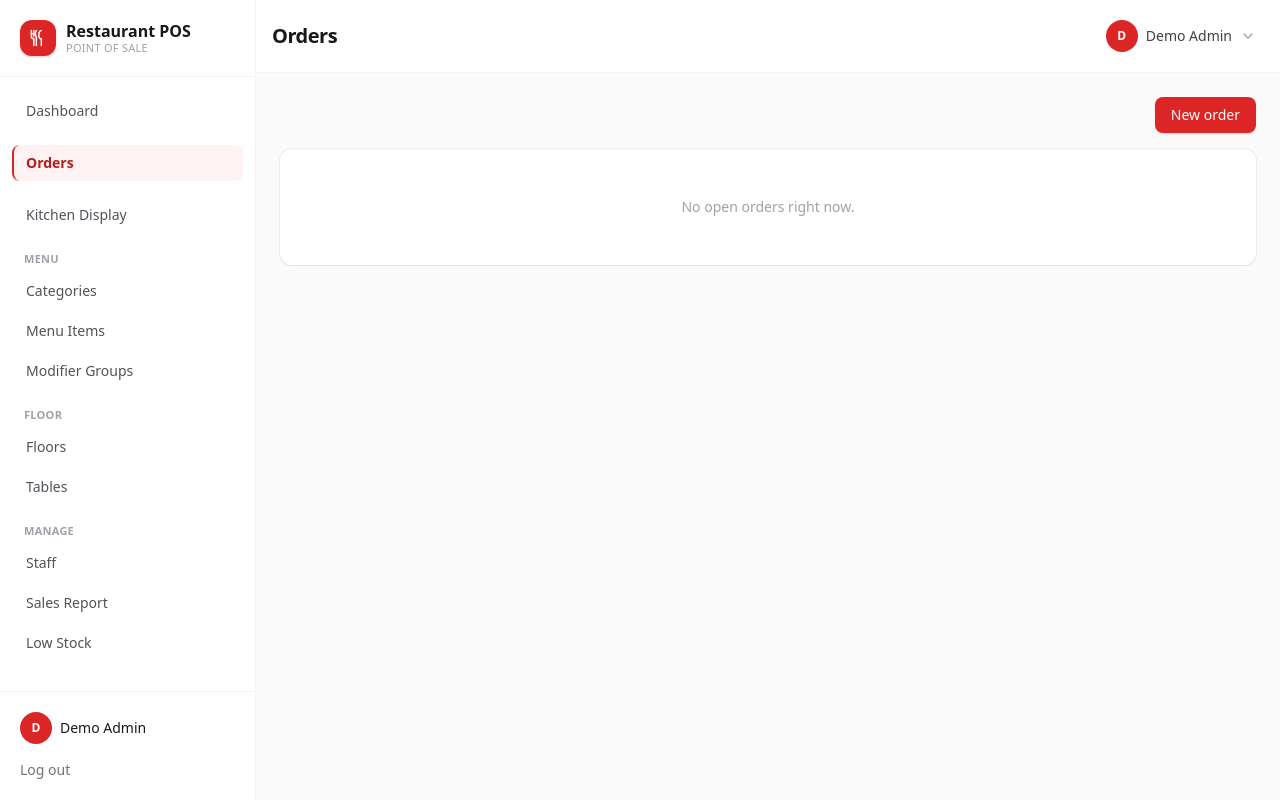
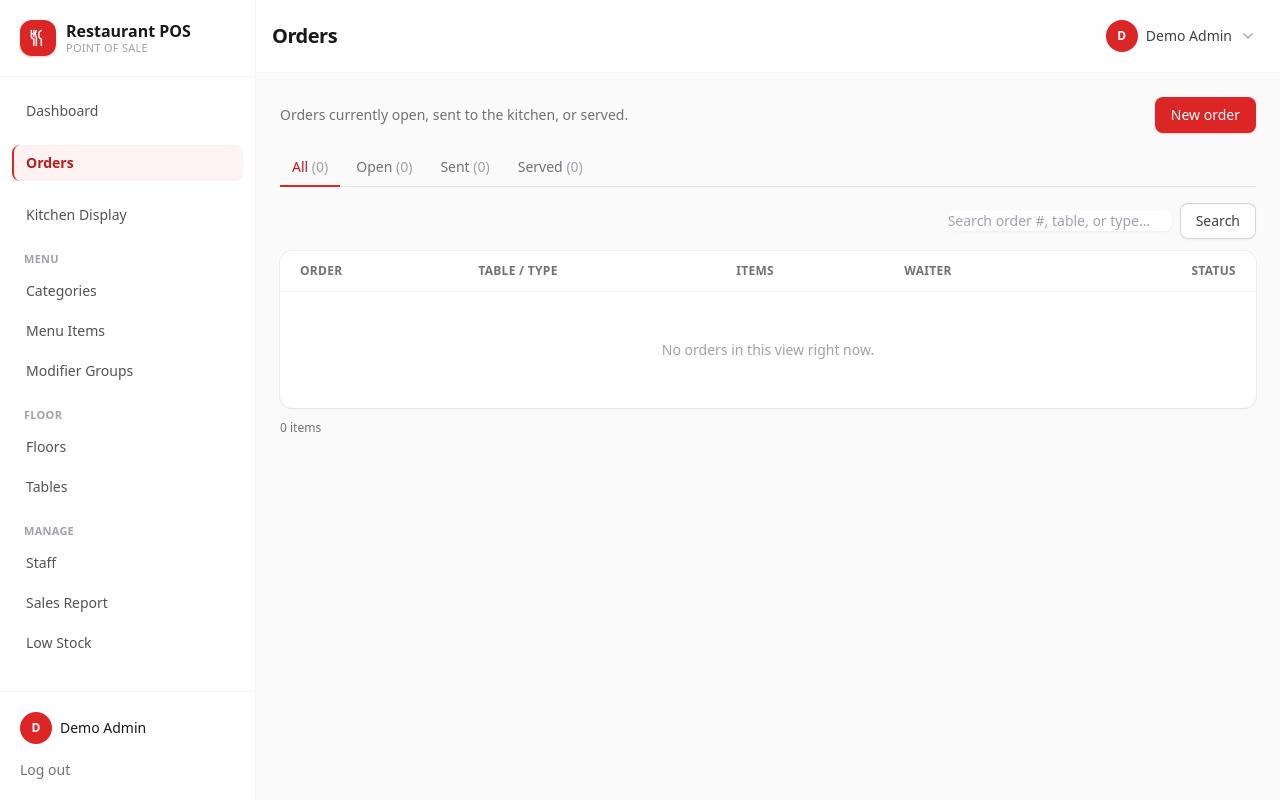
Before and after one commit to zabiremu/code-pos, a Laravel app: page /pos/orders in a window 1280 px wide. Run offline with Laravel 12, Linux system fonts and the light colour scheme; a user stored in the database is signed in; data comes from the database, SQL or seed files in the repository; data that the repository does not hold is empty; style sheets or scripts are compiled from the project's sources.

Commit message:
Rebuild the orders list as a WordPress-style admin list-table
Previous screen was a flat card of full-row links with no filtering
or search. Restructured to match the shape of a WP list-table screen
(Posts/Pages):

- Status tabs (All | Open | Sent | Served) with live counts, driving
  a ?status= query param.
- A search box (?q=) matching order #, table label, or order type.
- A real <table> with a header row, zebra-striped rows, and a
  hover-revealed "View" row-action under the order number - instead
  of the whole row being one link.
- Item count next to pagination ("N items").

OrderController::index now builds the filtered/paginated query and
the per-tab counts; pagination carries the current status/search via
withQueryString() so paging keeps the active filter.

tests/Feature/Pos/OrdersIndexTest.php covers: the All tab excluding
closed orders, status-tab filtering, and search-by-table-label.

Rebuilt frontend assets.

Co-Authored-By: Claude Sonnet 5 <noreply@anthropic.com>
Claude-Session: https://claude.ai/code/session_01DWok9gP6SRdXWQaZdY3APy

```diff
--- a/app/Http/Controllers/POS/OrderController.php
+++ b/app/Http/Controllers/POS/OrderController.php
@@ -17,14 +17,37 @@ use Illuminate\Http\Request;
  */
 class OrderController extends Controller
 {
-    public function index(): View
+    /**
+     * Status-tab + search filtering follows the same shape as a WordPress
+     * list-table screen (All | Open | Sent | Served tabs with counts, a
+     * search box, ?status=&q= in the URL) rather than a single flat list.
+     */
+    public function index(Request $request): View
     {
+        $activeStatuses = ['open', 'sent', 'served'];
+        $status = $request->query('status', 'all');
+        $search = trim((string) $request->query('q', ''));
+
         $orders = Order::with(['table', 'waiter', 'items.menuItem'])
-            ->whereIn('status', ['open', 'sent', 'served'])
+            ->whereIn('status', $activeStatuses)
+            ->when(in_array($status, $activeStatuses, true), fn ($q) => $q->where('status', $status))
+            ->when($search !== '', fn ($q) => $q->where(function ($q) use ($search) {
+                $q->where('id', 'like', "%{$search}%")
+                    ->orWhere('type', 'like', "%{$search}%")
+                    ->orWhereHas('table', fn ($t) => $t->where('label', 'like', "%{$search}%"));
+            }))
             ->latest()
-            ->paginate(20);
+            ->paginate(20)
+            ->withQueryString();
 
-        return view('pos.orders.index', compact('orders'));
+        $counts = [
+            'all' => Order::whereIn('status', $activeStatuses)->count(),
+            'open' => Order::where('status', 'open')->count(),
+            'sent' => Order::where('status', 'sent')->count(),
+            'served' => Order::where('status', 'served')->count(),
+        ];
+
+        return view('pos.orders.index', compact('orders', 'counts', 'status', 'search'));
     }
 
     public function create(): View
--- a/resources/views/pos/orders/index.blade.php
+++ b/resources/views/pos/orders/index.blade.php
@@ -1,9 +1,57 @@
+{{--
+    Structured like a WordPress admin list-table screen (Posts/Pages):
+    status tabs with counts, a search box above the table, a real <table>
+    with a header row and a hover-revealed "row action" under the title
+    cell instead of the whole row being one big link, zebra striping,
+    and an item count next to pagination.
+--}}
 <x-layouts.admin :title="'Orders'">
-    <div class="flex justify-end mb-4">
-        <a href="{{ route('pos.orders.create') }}" class="btn-primary">New order</a>
+    <div class="flex items-center justify-between gap-3 mb-4">
+        <p class="text-sm text-zinc-500">Orders currently open, sent to the kitchen, or served.</p>
+        <a href="{{ route('pos.orders.create') }}" class="btn-primary shrink-0">New order</a>
     </div>
 
-    <div class="card divide-y">
+    {{-- Status tabs --}}
+    <div class="flex items-center gap-1 text-sm border-b border-zinc-200 mb-4">
+        @php
+            $tabs = [
+                'all' => 'All',
+                'open' => 'Open',
+                'sent' => 'Sent',
+                'served' => 'Served',
+            ];
+        @endphp
+        @foreach ($tabs as $key => $label)
+            <a href="{{ route('pos.orders.index', array_filter(['status' => $key === 'all' ? null : $key, 'q' => $search ?: null])) }}"
+               class="px-3 py-2 -mb-px border-b-2 transition-colors {{ $status === $key ? 'border-primary-600 text-primary-700 font-medium' : 'border-transparent text-zinc-500 hover:text-zinc-800' }}">
+                {{ $label }} <span class="text-zinc-400">({{ $counts[$key] }})</span>
+            </a>
+        @endforeach
+    </div>
+
+    {{-- Search --}}
+    <div class="flex justify-end mb-3">
+        <form method="GET" action="{{ route('pos.orders.index') }}" class="flex items-center gap-2">
+            @if ($status !== 'all')
+                <input type="hidden" name="status" value="{{ $status }}">
+            @endif
+            <input type="text" name="q" value="{{ $search }}" placeholder="Search order #, table, or type&hellip;" class="input w-56">
+            <button class="btn-secondary">Search</button>
+        </form>
+    </div>
+
+    <div class="card overflow-x-auto">
+        <table class="w-full text-sm">
+            <thead>
+                <tr class="text-left text-xs font-semibold uppercase tracking-wide text-zinc-500 border-b border-zinc-100">
+                    <th class="px-5 py-3">Order</th>
+                    <th class="px-5 py-3">Table / Type</th>
+                    <th class="px-5 py-3">Items</th>
+                    <th class="px-5 py-3">Waiter</th>
+                    <th class="px-5 py-3 text-right">Status</th>
+                </tr>
+            </thead>
+            <tbody class="divide-y divide-zinc-100">
                 @foreach ($orders as $order)
                     @php
                         $statusBadge = match ($order->status) {
@@ -13,21 +61,39 @@
                             default => 'badge-gray',
                         };
                     @endphp
-            <a href="{{ route('pos.orders.show', $order) }}" class="flex items-center justify-between px-5 py-3 hover:bg-zinc-50 transition-colors">
-                <div>
-                    <p class="font-medium">
-                        #{{ $order->id }} &middot; {{ $order->table?->label ?? ucfirst($order->type) }}
-                    </p>
-                    <p class="text-xs text-zinc-500">{{ $order->items->count() }} item(s) &middot; {{ $order->waiter?->name }}</p>
+                    <tr class="group even:bg-zinc-50/60 hover:bg-primary-50/40 transition-colors">
+                        <td class="px-5 py-3 align-top">
+                            <a href="{{ route('pos.orders.show', $order) }}" class="font-medium text-zinc-900 hover:text-primary-600">
+                                #{{ $order->id }}
+                            </a>
+                            <div class="text-xs text-zinc-400 mt-0.5 opacity-0 group-hover:opacity-100 transition-opacity">
+                                <a href="{{ route('pos.orders.show', $order) }}" class="hover:text-primary-600">View</a>
                             </div>
+                        </td>
+                        <td class="px-5 py-3 align-top text-zinc-600">
+                            {{ $order->table?->label ?? ucfirst(str_replace('_', ' ', $order->type)) }}
+                        </td>
+                        <td class="px-5 py-3 align-top text-zinc-600">{{ $order->items->count() }}</td>
+                        <td class="px-5 py-3 align-top text-zinc-600">{{ $order->waiter?->name ?? '—' }}</td>
+                        <td class="px-5 py-3 align-top text-right">
                             <span class="{{ $statusBadge }}">{{ ucfirst($order->status) }}</span>
-            </a>
+                        </td>
+                    </tr>
                 @endforeach
 
                 @if ($orders->isEmpty())
-            <p class="px-5 py-12 text-sm text-zinc-400 text-center">No open orders right now.</p>
+                    <tr>
+                        <td colspan="5" class="px-5 py-12 text-sm text-zinc-400 text-center">
+                            {{ $search !== '' ? 'No orders match your search.' : 'No orders in this view right now.' }}
+                        </td>
+                    </tr>
                 @endif
+            </tbody>
+        </table>
     </div>
 
+    <div class="flex items-center justify-between mt-3 text-xs text-zinc-500">
+        <span>{{ $orders->total() }} {{ $orders->total() === 1 ? 'item' : 'items' }}</span>
         {{ $orders->links() }}
+    </div>
 </x-layouts.admin>
```
Also changed, not shown: tests/Feature/Pos/OrdersIndexTest.php (added, +82 -0 lines), 3 other files. Lines whose indentation alone changed are shown as unchanged.
